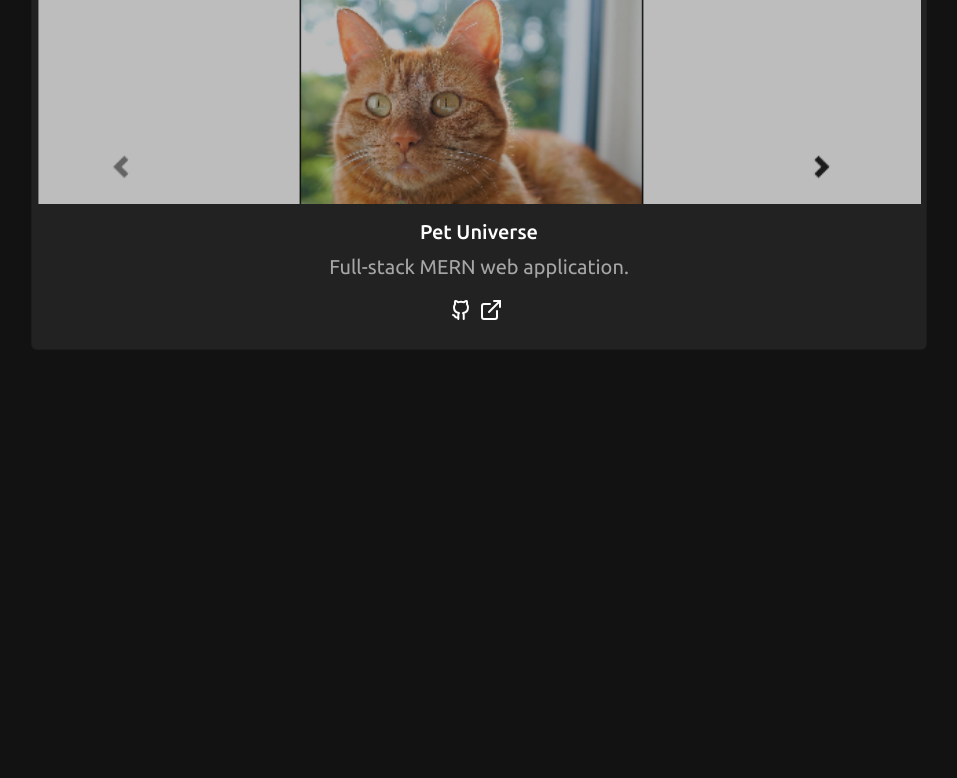
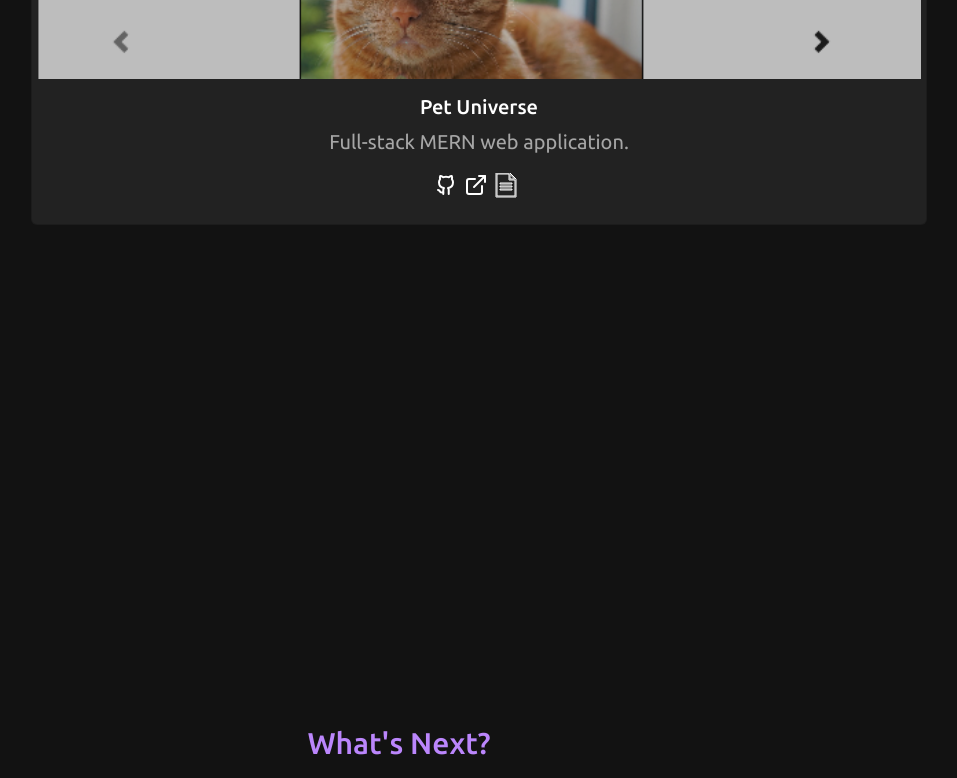
Before and after one commit to TrevorDrayton03/react-profile-full, a React (Create React App) app in the folder react-portfolio/: page / in a window 1280 px wide. Shown: the part 2523-3301 px from the top of the page, without its empty margins (243-1200 px from the left). Built offline with nearby package versions, Linux system fonts and the light colour scheme.

Commit message:
documentation added

```diff
--- a/react-portfolio/src/App.css
+++ b/react-portfolio/src/App.css
@@ -276,7 +276,7 @@ svg {
   left: calc(20% - 100px);
   color: var(--color-primary);
   padding-bottom: 250px;
-  padding-top: 250px;
+  padding-top: 125px;
   display: flex;
 }
 
--- /dev/null
+++ b/react-portfolio/src/icons/DocumentationIcon.jsx
@@ -0,0 +1,19 @@
+import React from "react";
+
+function DocumentationIcon({ title }) {
+    return (
+        <svg
+            // width="24"
+            // height="24"
+            xmlns="http://www.w3.org/2000/svg"
+            stroke="var(--color-on-surface)"
+            fill-rule="evenodd"
+            clip-rule="evenodd">
+            <path d="M22 24h-20v-24h14l6 6v18zm-7-23h-12v22h18v-16h-6v-6zm3 15v1h-12v-1h12zm0-3v1h-12v-1h12zm0-3v1h-12v-1h12zm-2-4h4.586l-4.586-4.586v4.586z" />
+            <title>{title}</title>
+        </svg>
+
+    )
+}
+
+export default DocumentationIcon;
--- a/react-portfolio/src/projects/pet-universe/PetUniverse.jsx
+++ b/react-portfolio/src/projects/pet-universe/PetUniverse.jsx
@@ -1,5 +1,6 @@
 import ExternalIcon from '../../icons/ExternalIcon';
 import GithubIcon from '../../icons/GithubIcon';
+import DocumentationIcon from '../../icons/DocumentationIcon';
 
 const PetUniverse = () => {
     return (
@@ -10,13 +11,17 @@ const PetUniverse = () => {
                 >
                     Pet Universe
                 </a>
-                <div style={{ paddingLeft: '20px', width: '100px', height: '40px', display: 'flex', flexDirection: 'row' }}>
+                <div style={{ paddingTop: '10px', paddingLeft: '20px', width: '150px', height: '40px', display: 'flex', flexDirection: 'row' }}>
                     <a href="https://github.com/TrevorDrayton03/SENG-4640-Online-Pet-Store" target="_blank" alt="Pet Universe Github Repo">
                         <GithubIcon title="Pet Universe Github Repo" />
                     </a>
                     <a href="https://pet-universe.onrender.com/" target="_blank" alt="Pet Universe External Link">
                         <ExternalIcon title="Pet Universe External Link" />
                     </a>
+                    <a href="https://pet-universe-docs.netlify.app/" target="_blank" alt="Pet Universe External Link">
+                        <DocumentationIcon title="Pet Universe Docs External Link" />
+                    </a>
+                    {/* https://pet-universe-docs.netlify.app/ */}
                 </div>
             </h1>
             <div>
--- a/react-portfolio/src/sections/Work.js
+++ b/react-portfolio/src/sections/Work.js
@@ -3,6 +3,7 @@ import Card from 'react-bootstrap/Card';
 import ListGroup from 'react-bootstrap/ListGroup'
 import ExternalIcon from '../icons/ExternalIcon';
 import GithubIcon from '../icons/GithubIcon';
+import DocumentationIcon from '../icons/DocumentationIcon'
 
 const Work = ({ projectClick }) => {
     const handleClick = (event) => {
@@ -34,12 +35,17 @@ const Work = ({ projectClick }) => {
                             <Card.Text>
                                 Full-stack MERN web application.
                             </Card.Text>
+                            <div>
                                 <a href="https://github.com/TrevorDrayton03/SENG-4640-Online-Pet-Store" target="_blank" alt="Pet Universe Github Repo">
                                     <GithubIcon title="Pet Universe Github Repo" />
                                 </a>
                                 <a href="https://pet-universe.onrender.com/" target="_blank" alt="Pet Universe External Link">
                                     <ExternalIcon title="Pet Universe External Link" />
                                 </a>
+                                <a href="https://pet-universe-docs.netlify.app/" target="_blank" alt="Pet Universe External Link">
+                                    <DocumentationIcon title="Pet Universe Docs External Link" />
+                                </a>
+                            </div>
                         </Card.Body>
                         {/* <ListGroup className="list-group-flush">
                             <ListGroup.Item>MongoDB, Express.js, Node.js, React.js</ListGroup.Item>
```
Lines whose indentation alone changed are shown as unchanged.
